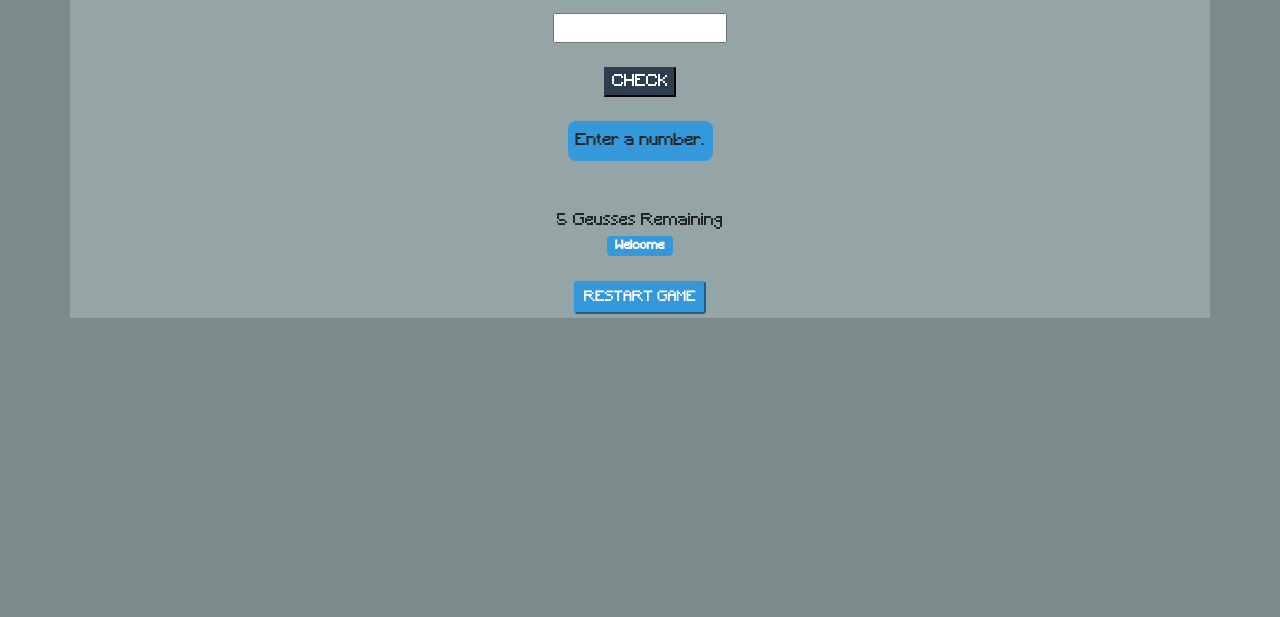
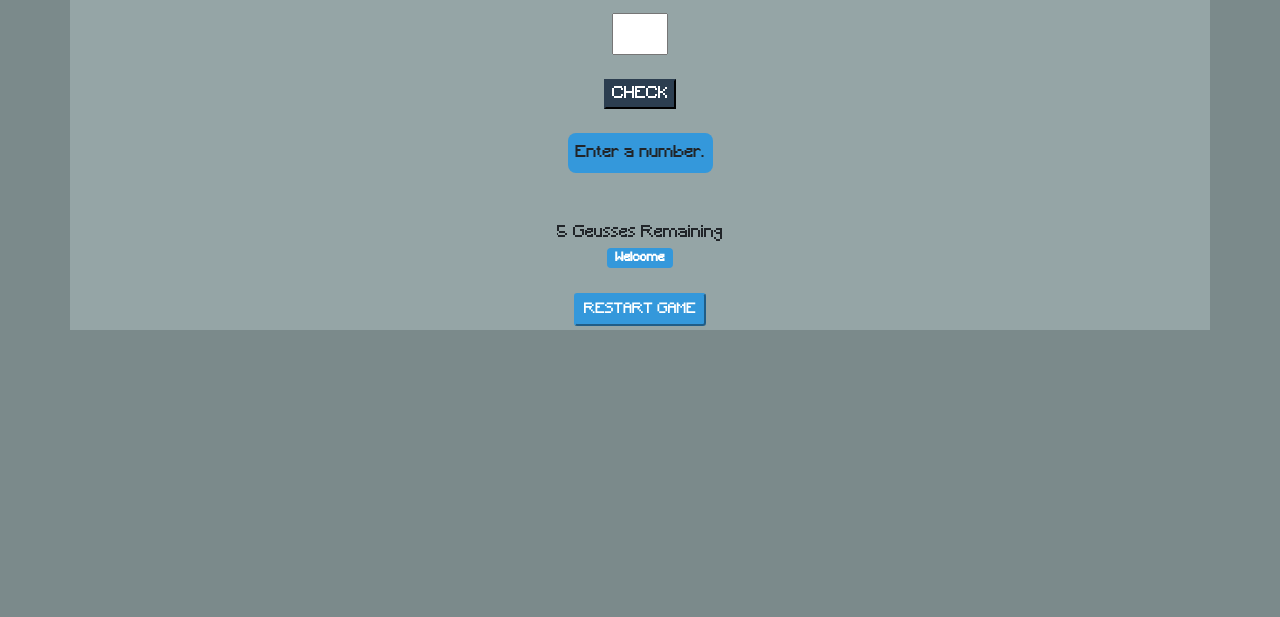
Before and after one commit to alireza15bagheri/GuessNumberGame, a plain HTML site: page index.html in a window 1280 px wide. Shown: the part 183-800 px from the top of the page. Drawn offline with Linux system fonts and the light colour scheme.

Commit message:
changed made to input visually

```diff
--- a/customStyles.css
+++ b/customStyles.css
@@ -6,3 +6,8 @@
 body{
     font-family: Minecraft;
 }
+
+input[type='text'] {
+  font-size: 24px;
+  font-family: Minecraft;
+}
--- a/index.html
+++ b/index.html
@@ -20,7 +20,7 @@
         </div>
         <p style="font-size: 1.4rem;">Guess the number between 0 and 10:</p>
         <div class="mb-5">
-            <input id="numInput" type="text" /> <br><br>
+            <input class="text-center" id="numInput" type="text" style="width: 5%;" /> <br><br>
             <button id="checkBtn" class="btn-md btn-primary">CHECK</button><br><br>
             <label id="checkLbl" style="border-radius: 0.5rem; padding: 0.5rem;" class="bg-info ">Enter a
                 number.</label>
```
